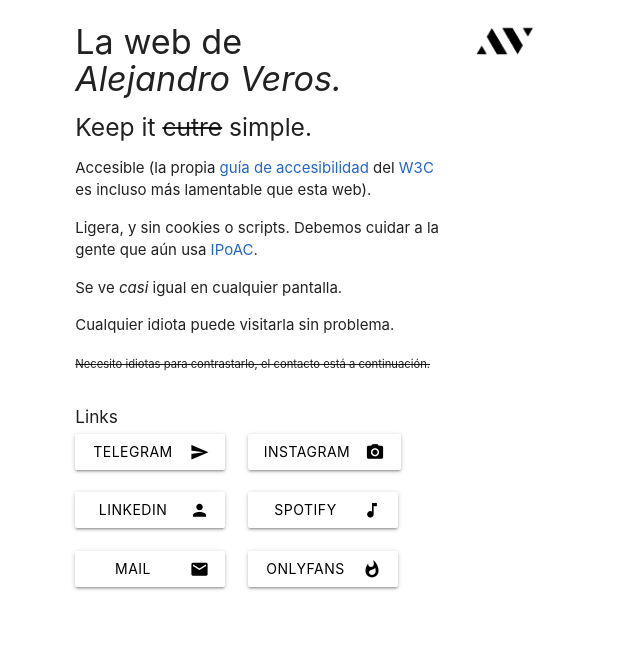
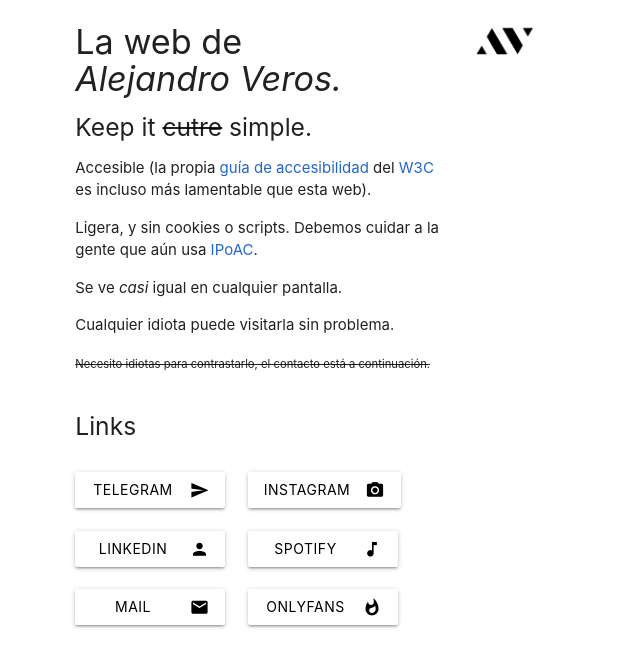
Before and after one commit to alejandroveros/veros.es, a plain HTML site: page index.html in a window 1280 px wide. Shown: the whole page, without its empty margins (0-640 px from the left). Drawn offline with Linux system fonts and the light colour scheme.

Commit message:
Update index.html

```diff
--- a/index.html
+++ b/index.html
@@ -28,7 +28,8 @@
                 <p>Cualquier idiota puede visitarla sin problema.</p>
                 <small><del>Necesito idiotas para contrastarlo, el contacto está a continuación.</del></small>
                 <br><br>
-                <h6>Links</h6>
+                <h5>Links</h5>
+                <br>
                 <div class="row">
                 <div class="col">
                     <a href="https://www.t.me/alejandroveros" class="btn white waves-effect waves-telegram">
```
